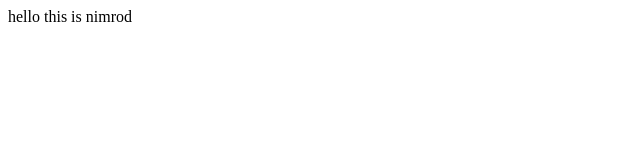
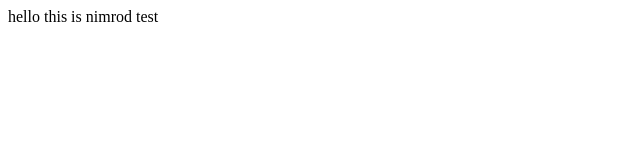
Before and after one commit to nimrodbenari/Eilon_Tim_Nimrod, a website: page public/index.html in a window 1280 px wide. Shown: the full height of the page, 0-640 px from the left. Drawn offline with Linux system fonts and the light colour scheme.

Commit message:
test in index.html

```diff
--- a/public/index.html
+++ b/public/index.html
@@ -8,7 +8,7 @@
 </head>
 <body>
     <div>
-        hello this is nimrod
+        hello this is nimrod test
     </div>
 </body>
 </html>
```
